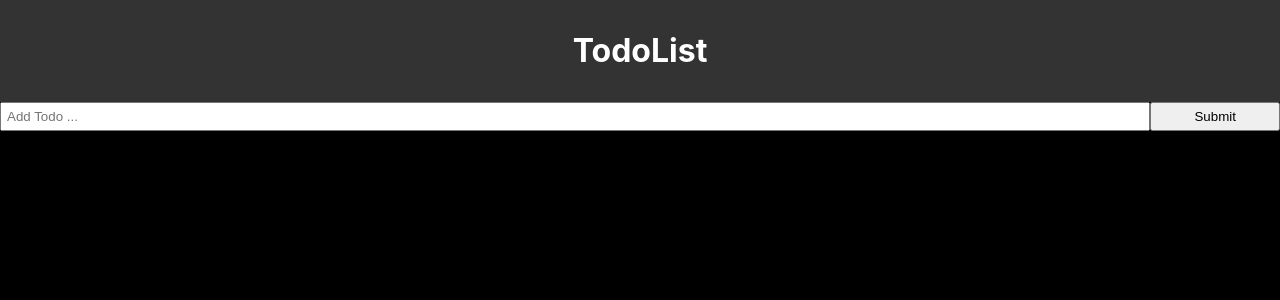
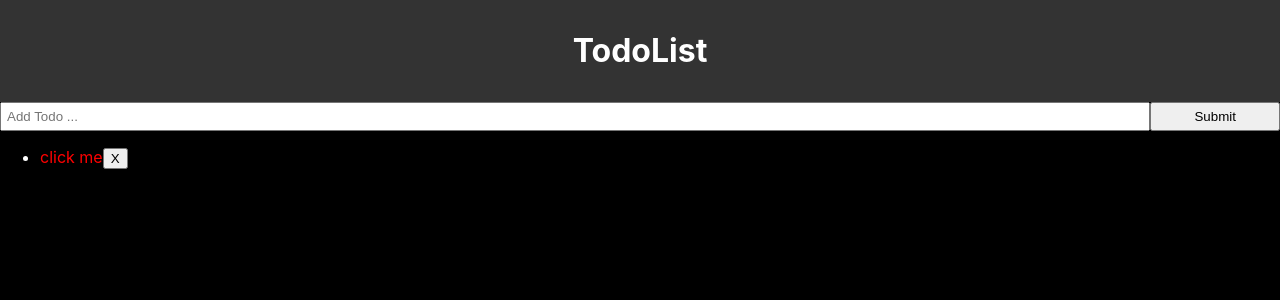
Before and after one commit to MichaelScoggins/411_first_project, a React (Create React App) app: page / in a window 1280 px wide. Shown: the top 300 px of the page. Built offline with nearby package versions, Linux system fonts and the light colour scheme.

Commit message:
FINALLY!

```diff
--- a/src/App.js
+++ b/src/App.js
@@ -1,12 +1,18 @@
 import React, { Component } from 'react'
 import './App.css'
 import Header from './components/layout/Header'
-import TodoList from './components/TodoList'
 
 class App extends Component {
   state = {
-    items: [],
+    todos: [
+      {
+        id: 1,
+        title: 'click me',
+        status: 'red',
+      },
+    ],
     input: '',
+    counter: 2,
   }
 
   onChange = (event) => {
@@ -16,15 +22,37 @@ class App extends Component {
   onSubmit = (event) => {
     event.preventDefault()
     this.setState({
-      items: [...this.state.items, this.state.input],
+      todos: [
+        ...this.state.todos,
+        {
+          title: this.state.input,
+          id: this.state.counter,
+          status: 'red',
+        },
+      ],
       input: '',
+      counter: this.state.counter + 1,
     })
   }
 
   removeItem = (id) => {
     this.setState({
-      items: [...this.state.items.filter((x, i) => i !== id)],
+      todos: [...this.state.todos.filter((x, i) => i !== id)],
     })
+  }
+
+  handleClick = (todo) => {
+    if (todo.status === 'red') {
+      console.log('clicked!')
+      todo.status = 'yellow'
+    } else if (todo.status === 'yellow') {
+      todo.status = 'green'
+    } else if (todo.status === 'green') {
+      todo.status = 'red'
+    }
+    console.log(todo.status)
+    // todo.status =
+    this.setState({ todos: this.state.todos })
   }
 
   render() {
@@ -47,9 +75,26 @@ class App extends Component {
             style={{ flex: '1' }}
           />
         </form>
-        <div>
-          <TodoList items={this.state.items} removeItem={this.removeItem} />
-        </div>
+
+        <ul>
+          {this.state.todos.map((todo, idx) => {
+            return (
+              <li key={todo.id}>
+                <span
+                  onClick={(e) => this.handleClick(todo)}
+                  style={{ color: todo.status }}
+                  value={todo.id}
+                  id={idx}
+                >
+                  {todo.title}
+                </span>
+                <span>
+                  <button onClick={() => this.removeItem(idx)}>X</button>
+                </span>
+              </li>
+            )
+          })}
+        </ul>
       </div>
     )
   }
--- a/src/components/TodoItem.js
+++ b/src/components/TodoItem.js
@@ -2,12 +2,12 @@ import React from 'react'
 
 export class TodoItem extends React.Component {
   state = {
-    status: 'red',
+    status: '',
   }
 
-  changeStatus = () => {
+  changeStatus = (e) => {
     let status = this.state.status
-    this.setState({
+    this.setState((e) => {
       status:
         status === 'red'
           ? 'yellow'
@@ -24,7 +24,7 @@ export class TodoItem extends React.Component {
       <li key={this.props.index}>
         <span
           style={{ color: this.state.status }}
-          onClick={() => this.changeStatus()}
+          onClick={this.changeStatus(this.props.index)}
         >
           {this.props.item}
         </span>
--- a/src/components/TodoList.js
+++ b/src/components/TodoList.js
@@ -1,12 +1,42 @@
 import React from 'react'
-import ModifyItem from './ModifyItem'
-import TodoItem from './TodoItem'
+// import ModifyItem from './ModifyItem'
+// import TodoItem from './TodoItem'
 
 export default function TodoList(props) {
+  const [status, changeStatus] = React.useState(props.status)
+  const [id, setId] = React.useState(1)
+  const [title, addTodo] = React.useState('')
+
+  const handleClick = (e) => {
+    changeStatus(
+      status === 'red'
+        ? 'yellow'
+        : status === 'yellow'
+        ? 'green'
+        : status === 'green'
+        ? 'red'
+        : 'red'
+    )
+    // setId(e.currentTarget.id)
+  }
+
   return (
     <ul>
       {props.items.map((x, i) => {
-        return <TodoItem item={x} removeItem={props.removeItem} index={i} />
+        return (
+          <li key={i} id={i}>
+            <button
+              style={{ color:  }}
+              onClick={() => handleClick(i)}
+              id={i}
+            >
+              {x.title}
+            </button>
+            <span>
+              <button onClick={() => this.props.removeItem(i)}>X</button>
+            </span>
+          </li>
+        )
       })}
     </ul>
   )
```
